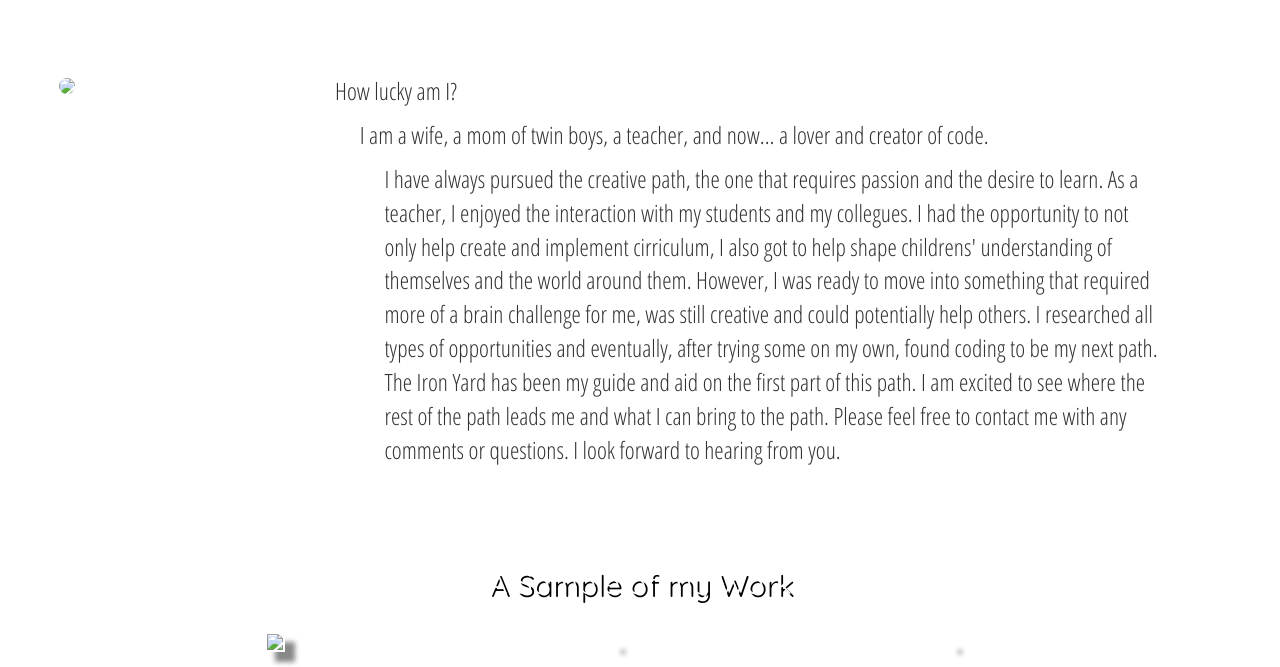
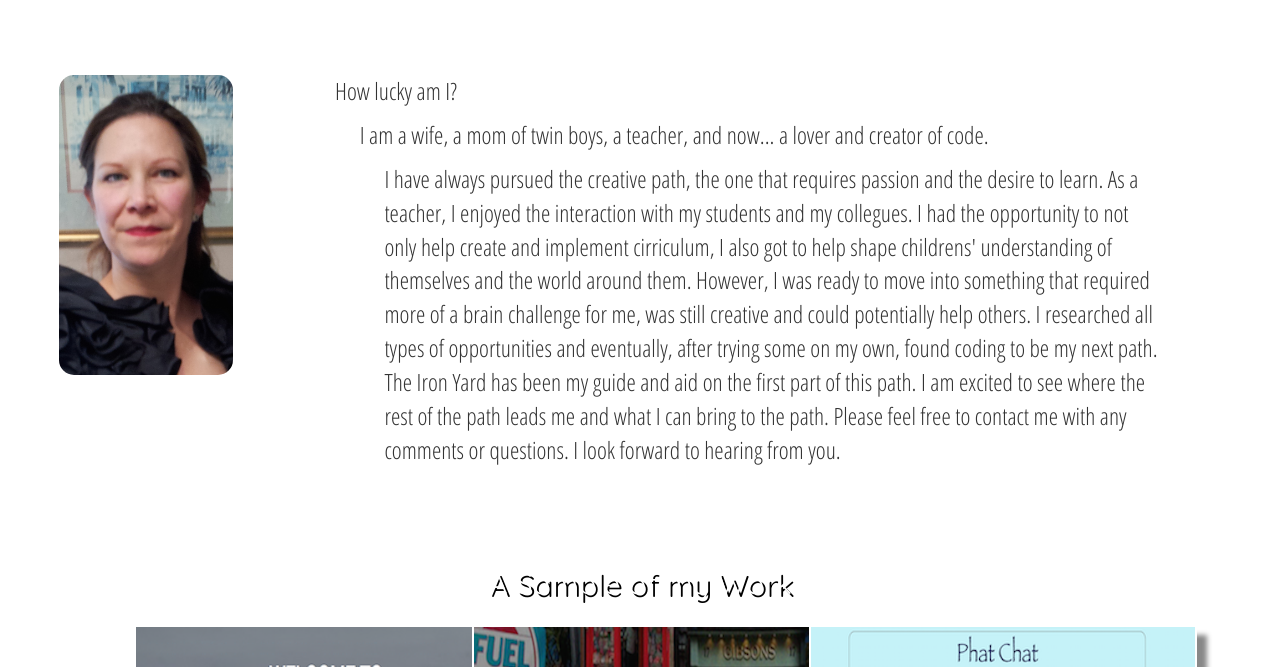
Before and after one commit to AllstonS/Portfolio, a plain HTML site: page index.html in a window 1280 px wide. Shown: the part 242-909 px from the top of the page. Drawn offline with Linux system fonts and the light colour scheme; the site is published under a folder, as on GitHub Pages, so addresses that start at the root find nothing.

Commit message:
Worked on corrected paths to images

```diff
--- a/index.html
+++ b/index.html
@@ -9,7 +9,7 @@
   <link href='http://fonts.googleapis.com/css?family=Quicksand' rel='stylesheet' type='text/css'>
   <link rel="stylesheet"  href="bower_components/bootstrap/dist/css/bootstrap.min.css">
   <link rel="stylesheet" href="bower_components/bootstrap/dist/css/bootstrap-theme.min.css">
-  <link rel="stylesheet" href="//maxcdn.bootstrapcdn.com/font-awesome/4.3.0/css/font-awesome.min.css">
+  <link rel="stylesheet" href="http://maxcdn.bootstrapcdn.com/font-awesome/4.3.0/css/font-awesome.min.css">
   <link rel="stylesheet" href="css/style.css">
 
 </head>
@@ -43,7 +43,7 @@
     <div class="row-about">
       <div class="col-sm-3 col-md-3 col-lg-3">
 <!--          <a href="Portfolio/images/selfie.jpg">
--->          <img src="/images/selfie.jpg" class="selfie">
+-->          <img src="images/selfie.jpg" class="selfie">
 <!--         </a>
  -->      </div>
       <div class="col-sm-8 col-md-8 col-lg-8">
@@ -59,7 +59,7 @@
       <div class="work col-sm-12 col-md-12 col-lg-12">
         <h2>A Sample of my Work</h2>
         <div class="project col-sm-3 col-md-3 col-lg-3 col-sm-offset-1">
-            <img src="/images/frontin.png">
+            <img src="images/frontin.png">
           <p class="description"><b>Frontin' Charles</b> is a site created specifically for front end developers who are looking for jobs in the Charleston area. The application is built using angularjs and bootstrap.</p>
           <ul class="icon">
             <li><a href="https://allstons.github.io/fronting"><i class="fa fa-laptop"></i></a><li>
@@ -68,7 +68,7 @@
         </div>
         <div class="project col-sm-3 col-md-3 col-lg-3">
 <!--           <a href="Portfolio/images/dvine.png" class="">
--->            <img src="/images/dvine.png" alt="">
+-->            <img src="images/dvine.png" alt="">
 <!--           </a>
  -->          <p class="description"><b>D'vine</b> is my final project. Created using angular, bootstrap and rails, this application is for those who want to find the unique eateries found on Food Network's program, <b>Diners, Drive-Ins, and Dives</b>.</p>
           <ul class="icon">
@@ -78,7 +78,7 @@
         </div>
         <div class="project col-sm-3 col-md-3 col-lg-3">
 <!--           <a href="Portfolio/images/chat.png" class="">
--->            <img src="/images/chat.png" alt="">
+-->            <img src="images/chat.png" alt="">
 <!--           </a>
  -->          <p class="description"><b>Phat Chat</b> is a simple chat application that allows users to submit a username and messages. The user may keep or delete his or her messages. It was created using jquery, underscore, and bootstrap.</p>
           <ul class="icon">
```
